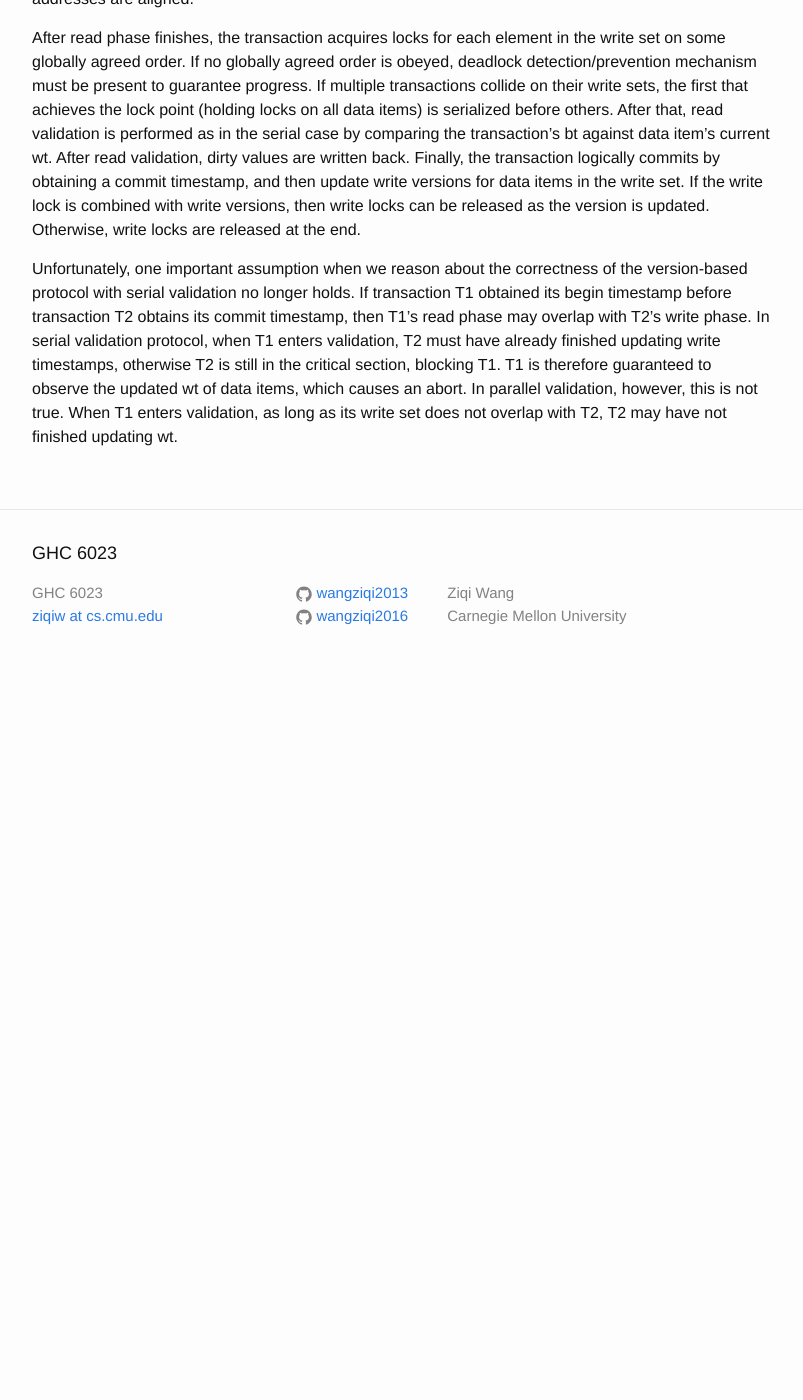
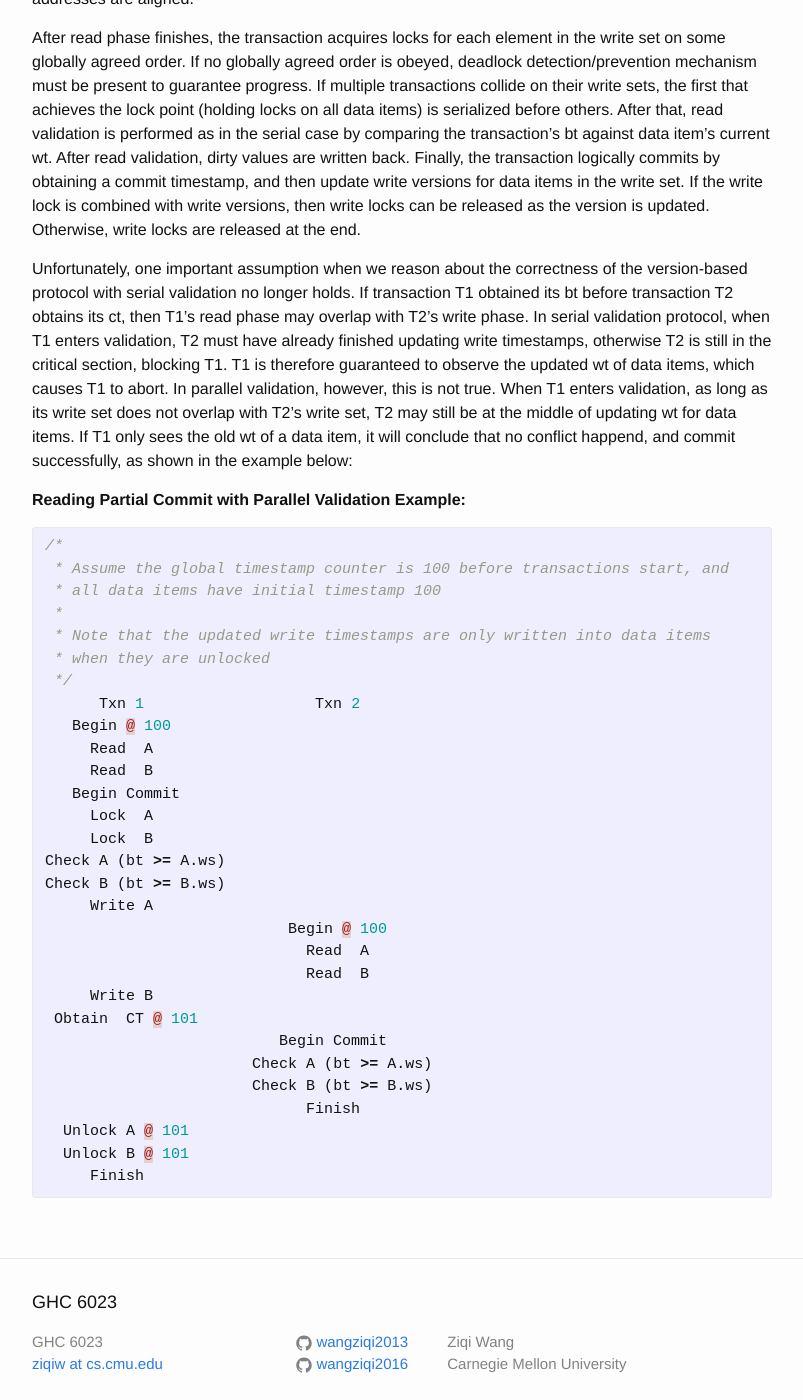
Before and after one commit to wangziqi2013/wangziqi2013.github.io, a Jekyll site: the page built from _posts/2018-03-21-Analyzing-OCC-Anomalies-and-Solutions.markdown, in a window 1280 px wide and 1400 px high, scrolled down 9885 px. Shown: the whole window, without its empty margins (238-1041 px from the left). Built offline with Jekyll 4.4.1, drawn with Linux system fonts in a browser that asks for light colours; before the commit the page ends 10572 px from its top, so only the background shows below that.

Commit message:
Adding example for parallel validation

```diff
--- a/_posts/2018-03-21-Analyzing-OCC-Anomalies-and-Solutions.markdown
+++ b/_posts/2018-03-21-Analyzing-OCC-Anomalies-and-Solutions.markdown
@@ -420,9 +420,43 @@ versions for data items in the write set. If the write lock is combined with wri
 released as the version is updated. Otherwise, write locks are released at the end.
 
 Unfortunately, one important assumption when we reason about the correctness of the version-based protocol with
-serial validation no longer holds. If transaction T1 obtained its begin timestamp before transaction T2 obtains its commit
-timestamp, then T1's read phase may overlap with T2's write phase. In serial validation protocol, when T1 enters validation,
+serial validation no longer holds. If transaction T1 obtained its bt before transaction T2 obtains its ct,
+then T1's read phase may overlap with T2's write phase. In serial validation protocol, when T1 enters validation,
 T2 must have already finished updating write timestamps, otherwise T2 is still in the critical section, blocking T1.
-T1 is therefore guaranteed to observe the updated wt of data items, which causes an abort. In parallel validation, however,
-this is not true. When T1 enters validation, as long as its write set does not overlap with T2, T2 may have not finished
-updating wt.
+T1 is therefore guaranteed to observe the updated wt of data items, which causes T1 to abort. In parallel validation, however,
+this is not true. When T1 enters validation, as long as its write set does not overlap with T2's write set, T2 may
+still be at the middle of updating wt for data items. If T1 only sees the old wt of a data item, it will conclude that
+no conflict happend, and commit successfully, as shown in the example below:
+
+**Reading Partial Commit with Parallel Validation Example:**
+{% highlight C %}
+/*
+ * Assume the global timestamp counter is 100 before transactions start, and
+ * all data items have initial timestamp 100
+ *
+ * Note that the updated write timestamps are only written into data items
+ * when they are unlocked
+ */
+      Txn 1                   Txn 2
+   Begin @ 100
+     Read  A
+     Read  B
+   Begin Commit
+     Lock  A
+     Lock  B
+Check A (bt >= A.ws)
+Check B (bt >= B.ws)
+     Write A
+                           Begin @ 100
+                             Read  A
+                             Read  B
+     Write B
+ Obtain  CT @ 101
+                          Begin Commit
+                       Check A (bt >= A.ws)
+                       Check B (bt >= B.ws)
+                             Finish
+  Unlock A @ 101
+  Unlock B @ 101
+     Finish
+{% endhighlight %}
```
